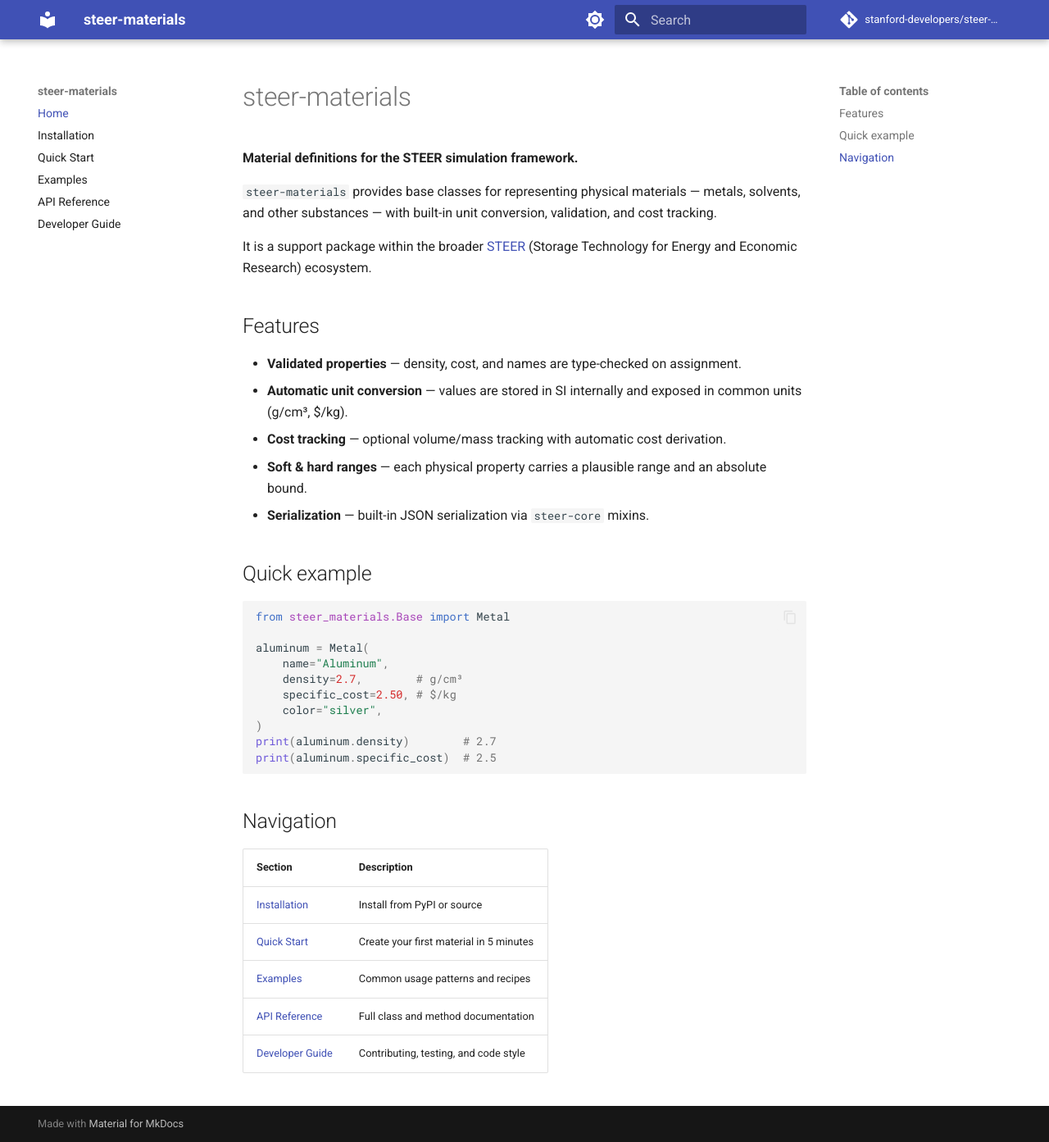
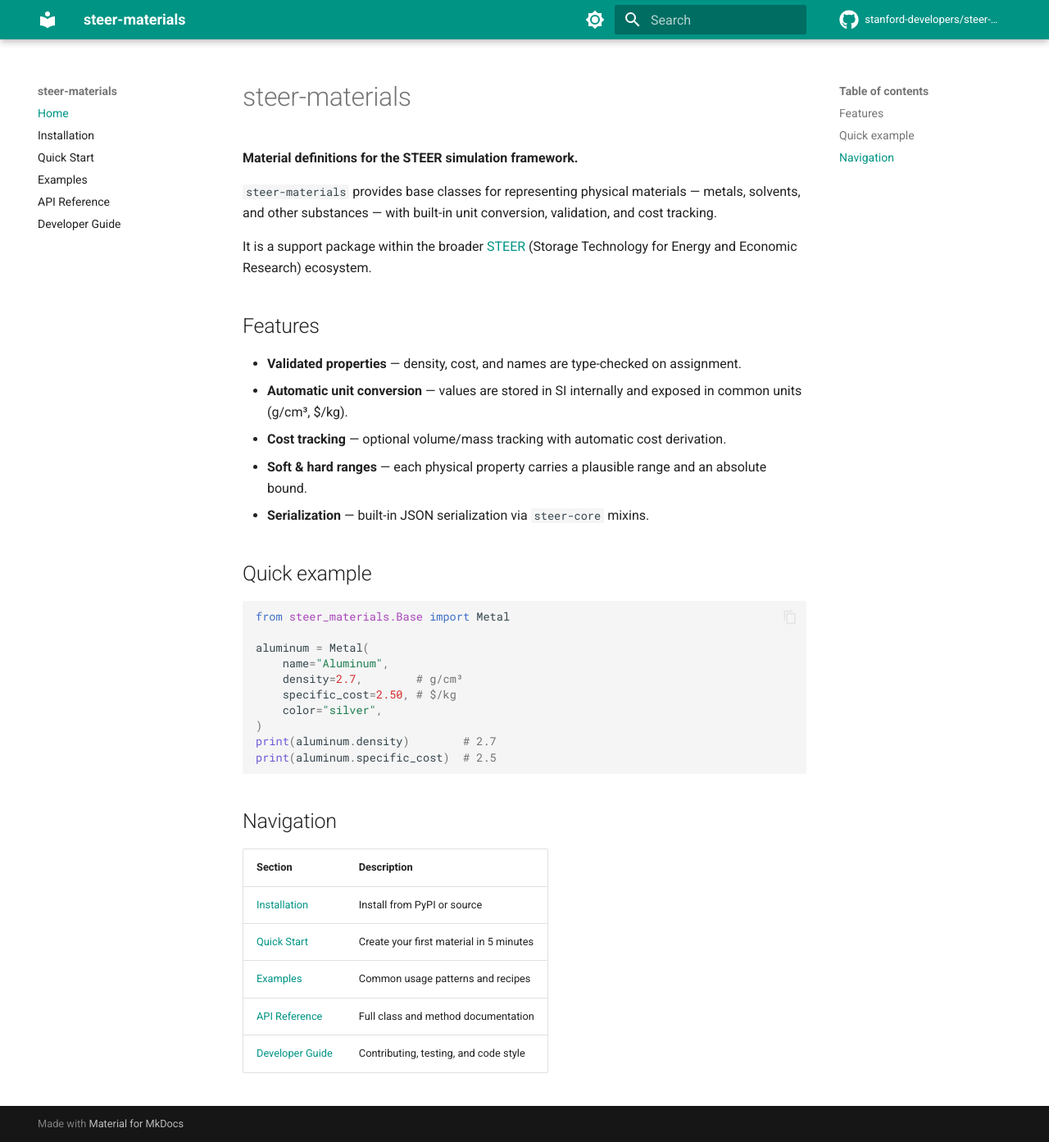
Before and after one commit to stanford-developers/steer-materials, an MkDocs documentation site: the page built from docs/index.md, in a window 1280 px wide and 1393 px high. Shown: the whole window at 82% size. Built offline with MkDocs 1.6.1 and Material for MkDocs 9.7.7, drawn with Linux system fonts in a browser that asks for light colours; comment, search, counter and statistics services are not loaded.

```diff
--- a/mkdocs.yml
+++ b/mkdocs.yml
@@ -6,23 +6,30 @@ repo_name: stanford-developers/steer-materials
 
 theme:
   name: material
+  icon:
+    repo: fontawesome/brands/github
   palette:
-    - scheme: default
-      primary: indigo
-      accent: indigo
+    - media: "(prefers-color-scheme: light)"
+      scheme: default
+      primary: teal
+      accent: amber
       toggle:
         icon: material/brightness-7
         name: Switch to dark mode
-    - scheme: slate
-      primary: indigo
-      accent: indigo
+    - media: "(prefers-color-scheme: dark)"
+      scheme: slate
+      primary: teal
+      accent: amber
       toggle:
         icon: material/brightness-4
         name: Switch to light mode
   features:
-    - content.code.copy
     - navigation.sections
     - navigation.expand
+    - navigation.top
+    - search.highlight
+    - search.suggest
+    - content.code.copy
     - toc.follow
 
 nav:
@@ -36,17 +43,28 @@ nav:
 plugins:
   - search
   - mkdocstrings:
+      default_handler: python
       handlers:
         python:
           options:
-            show_source: true
+            show_source: false
             show_root_heading: true
             show_root_full_path: false
-            heading_level: 2
-            members_order: source
+            show_category_heading: true
             show_symbol_type_heading: true
             show_symbol_type_toc: true
+            members_order: source
             docstring_style: google
+            docstring_section_style: spacy
+            merge_init_into_class: true
+            show_if_no_docstring: false
+            show_signature_annotations: true
+            separate_signature: true
+            signature_crossrefs: true
+            inherited_members: false
+            group_by_category: true
+            filters:
+              - "!^_"
 
 markdown_extensions:
   - admonition
@@ -55,6 +73,6 @@ markdown_extensions:
   - pymdownx.highlight:
       anchor_linenums: true
   - pymdownx.inlinehilite
-  - pymdownx.snippets
+  - tables
   - toc:
       permalink: true
--- a/steer_materials/__init__.py
+++ b/steer_materials/__init__.py
@@ -1,4 +1,4 @@
 # SPDX-FileCopyrightText: 2024-2026 Nicholas Siemons
 # SPDX-License-Identifier: AGPL-3.0-or-later
 
-__version__ = "0.1.38"
+__version__ = "0.1.39"
```
Also changed, not shown: README.md (+5 -5 lines), pyproject.toml (+4 -4 lines), 1 other file.
